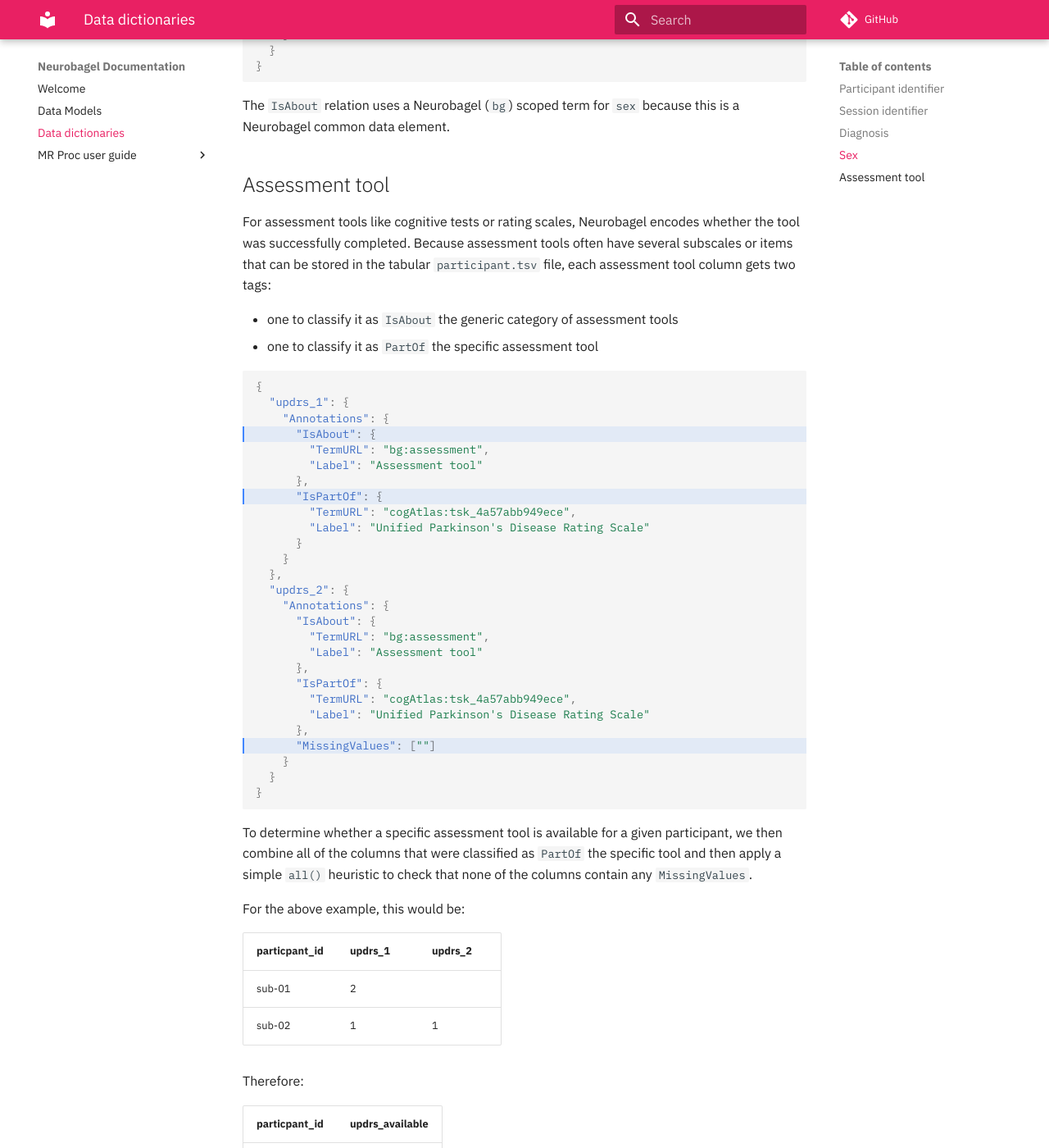
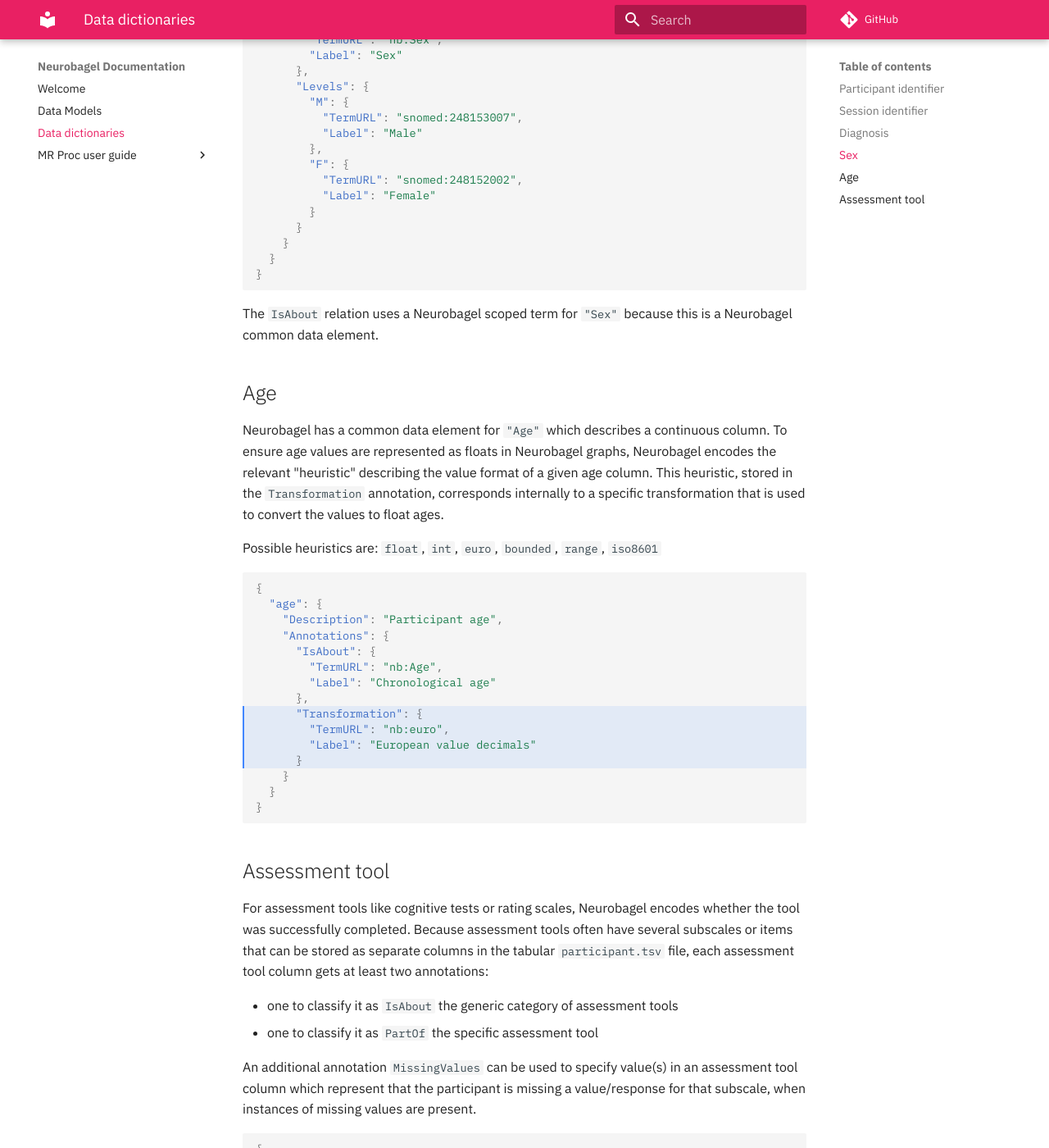
Before and after one commit to neurobagel/documentation, an MkDocs documentation site: the page built from docs/dictionaries.md, in a window 1280 px wide and 1400 px high, scrolled down 2786 px. Shown: the whole window at 82% size. Built offline with MkDocs 1.6.1 and Material for MkDocs 9.7.7, drawn with Linux system fonts in a browser that asks for light colours; comment, search, counter and statistics services are not loaded; some of the changed text lies outside the part shown.

Commit message:
Align data model/dictionary descriptions and examples with new naming standards (#9)
* update controlled term names in data model/dictionary docs

* migrate controlled term naming standards page from encarta

````diff
--- a/docs/dictionaries.md
+++ b/docs/dictionaries.md
@@ -1,6 +1,6 @@
 # Neurobagel Data Dictionaries
 
-The neurobagel annotator creates a BIDS compatible data dictionary
+The Neurobagel annotator creates a BIDS compatible data dictionary
 and augments the information that BIDS recommends with
 unambiguous semantic tags.
 
@@ -19,24 +19,25 @@
 ```json
 {
   "@context": {
-    "bg": "https://terms.neurobagel.org/",
+    "nb": "http://neurobagel.org/vocab/",
     "purl": "http://purl.obolibrary.org/obo/",
     "snomed": "http://purl.bioontology.org/ontology/SNOMEDCT/",
-    "cogAtlas": "https://www.cognitiveatlas.org/task/id/"
+    "cogatlas": "https://www.cognitiveatlas.org/task/id/"
   }
 }
 ```
 
 ## Participant identifier
 
-Term from National Cancer Institute Thesaurus
+Term from the Neurobagel vocabulary.
 
-```json hl_lines="5-6"
+```json hl_lines="6-7"
 {
   "participant_id": {
+    "Description": "A participant ID",
     "Annotations": {
       "IsAbout": {
-        "TermURL": "purl:NCIT_C69256",
+        "TermURL": "nb:ParticipantID",
         "Label": "Subject Unique Identifier"
       }
     }
@@ -53,14 +54,15 @@
 
 ## Session identifier
 
-Term from National Cancer Institute Thesaurus
+Term from the Neurobagel vocabulary.
 
-```json hl_lines="5-6"
+```json hl_lines="6-7"
 {
   "session_id": {
+    "Description": "A session ID",
     "Annotations": {
       "IsAbout": {
-        "TermURL": "purl:NCIT_C117058",
+        "TermURL": "nb:SessionID",
         "Label": "Run Identifier"
       }
     }
@@ -78,12 +80,17 @@
 Terms from the [SNOMED-CT ontology](https://browser.ihtsdotools.org/) for clinical diagnosis.
 Terms from the National Cancer Institute Thesaurus for healthy control status.
 
-```json hl_lines="5-6 10-11 14-15"
+```json hl_lines="10-11 15-16 19-20"
 {
   "group": {
+    "Description": "Group variable",
+    "Levels": {
+      "PD": "Parkinson's patient",
+      "CTRL": "Control subject",
+    },
     "Annotations": {
       "IsAbout": {
-        "TermURL": "bg:diagnosis",
+        "TermURL": "nb:Diagnosis",
         "Label": "Diagnosis"
       },
       "Levels": {
@@ -101,28 +108,33 @@
 }
 ```
 
-The `IsAbout` relation uses a term from the neurobagel (`bg`) namespace because
+The `IsAbout` relation uses a term from the Neurobagel namespace because
 `"Diagnosis"` is a standardized term.
 
 ## Sex
 
-Terms are from the BIDS recommended namespace.
+Terms are from the SNOMED-CT ontology, which has controlled terms aligning with BIDS `participants.tsv` descriptions for sex.
 
 ```json
 {
-    "sex": {
+  "sex": {
+    "Description": "Sex variable",
+    "Levels": {
+      "M": "Male",
+      "F": "Female"
+    },
     "Annotations": {
       "IsAbout": {
-        "TermURL": "bg:sex",
+        "TermURL": "nb:Sex",
         "Label": "Sex"
       },
       "Levels": {
         "M": {
-          "TermURL": "bids:male",
+          "TermURL": "snomed:248153007",
           "Label": "Male"
         },
         "F": {
-          "TermURL": "bids:female",
+          "TermURL": "snomed:248152002",
           "Label": "Female"
         }
       }
@@ -131,42 +143,69 @@
 }
 ```
 
-The `IsAbout` relation uses a Neurobagel (`bg`) scoped term for `sex` because
+The `IsAbout` relation uses a Neurobagel scoped term for `"Sex"` because
 this is a Neurobagel common data element.
+
+## Age
+Neurobagel has a common data element for `"Age"` which describes a continuous column. To ensure age values are represented as floats in Neurobagel graphs, Neurobagel encodes the relevant "heuristic" describing the value format of a given age column. This heuristic, stored in the `Transformation` annotation, corresponds internally to a specific transformation that is used to convert the values to float ages.
+
+Possible heuristics are: `float`, `int`, `euro`, `bounded`, `range`, `iso8601`
+
+```json hl_lines="9-12"
+{
+  "age": {
+    "Description": "Participant age",
+    "Annotations": {
+      "IsAbout": {
+        "TermURL": "nb:Age",
+        "Label": "Chronological age"
+      },
+      "Transformation": {
+        "TermURL": "nb:euro",
+        "Label": "European value decimals"
+      }
+    }
+  }
+}
+```
 
 ## Assessment tool
 
 For assessment tools like cognitive tests or rating scales,
 Neurobagel encodes whether the tool was successfully completed.
 Because assessment tools often have several subscales or items
-that can be stored in the tabular `participant.tsv` file,
-each assessment tool column gets two tags:
+that can be stored as separate columns in the tabular `participant.tsv` file,
+each assessment tool column gets at least two annotations:
 
 - one to classify it as `IsAbout` the generic category of assessment tools
 - one to classify it as `PartOf` the specific assessment tool
 
-```json hl_lines="4 8 24"
+An additional annotation `MissingValues` can be used to specify value(s) in an assessment tool column which represent that the participant is missing a value/response for that subscale, when instances of missing values are present.
+
+```json hl_lines="5 9 26"
 {
   "updrs_1": {
+    "Description": "item 1 scores for UPDRS",
     "Annotations": {
       "IsAbout": {
-        "TermURL": "bg:assessment",
+        "TermURL": "nb:Assessment",
         "Label": "Assessment tool"
       },
       "IsPartOf": {
-        "TermURL": "cogAtlas:tsk_4a57abb949ece",
+        "TermURL": "cogatlas:tsk_4a57abb949ece",
         "Label": "Unified Parkinson's Disease Rating Scale"
       }
     }
   },
   "updrs_2": {
+    "Description": "item 2 scores for UPDRS",
     "Annotations": {
       "IsAbout": {
-        "TermURL": "bg:assessment",
+        "TermURL": "nb:Assessment",
         "Label": "Assessment tool"
       },
       "IsPartOf": {
-        "TermURL": "cogAtlas:tsk_4a57abb949ece",
+        "TermURL": "cogatlas:tsk_4a57abb949ece",
         "Label": "Unified Parkinson's Disease Rating Scale"
       },
       "MissingValues": [""]
@@ -176,7 +215,7 @@
 ```
 
 To determine whether a specific assessment tool is available for a given participant,
-we then combine all of the columns that were classified as `PartOf` the specific tool
+we then combine all of the columns that were classified as `PartOf` that specific tool
 and then apply a simple `all()` heuristic to check that none of the columns
 contain any `MissingValues`.
 
````
Also changed, not shown: docs/datamodels.md (+13 -8 lines), docs/term_naming_standards.md (added, +53 -0 lines).
